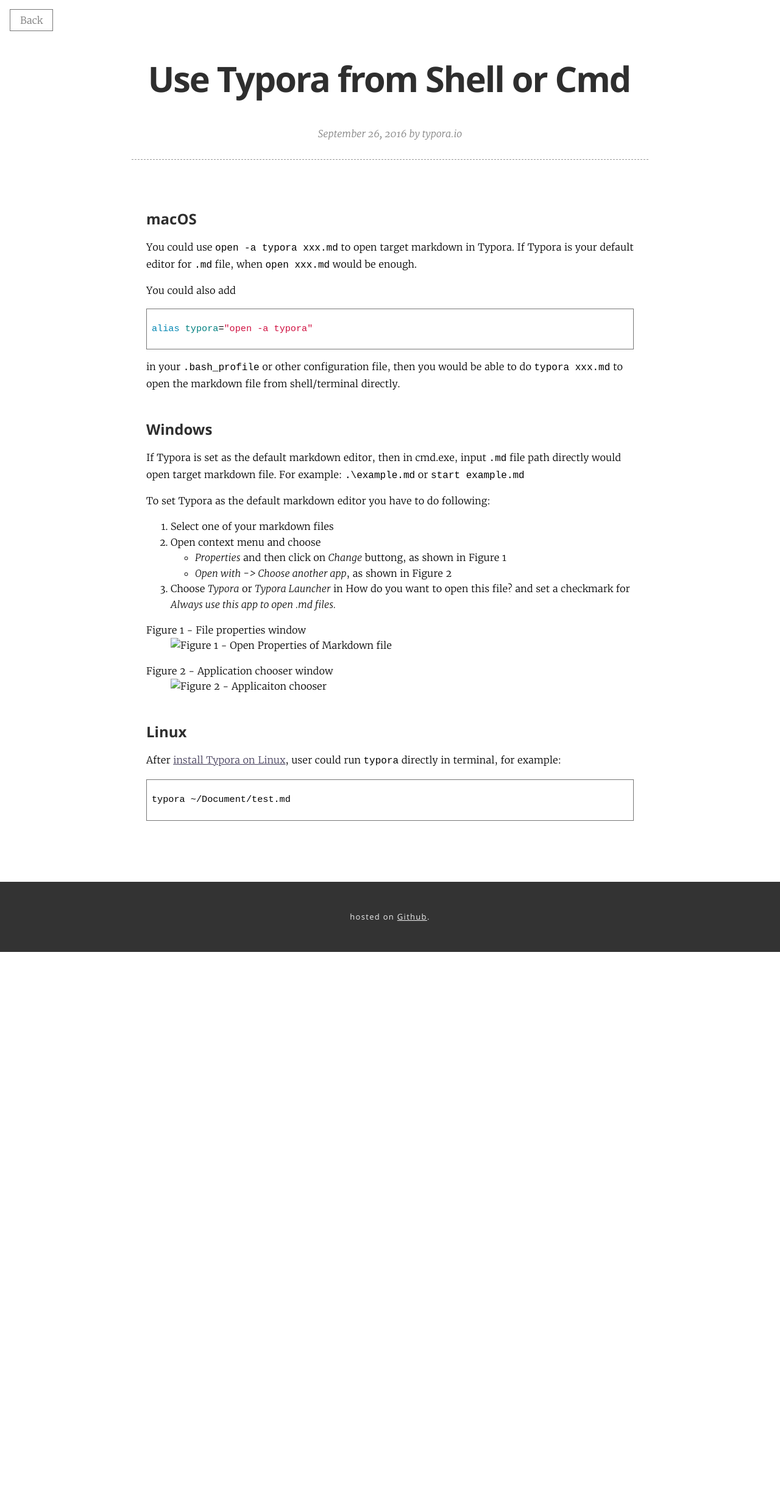
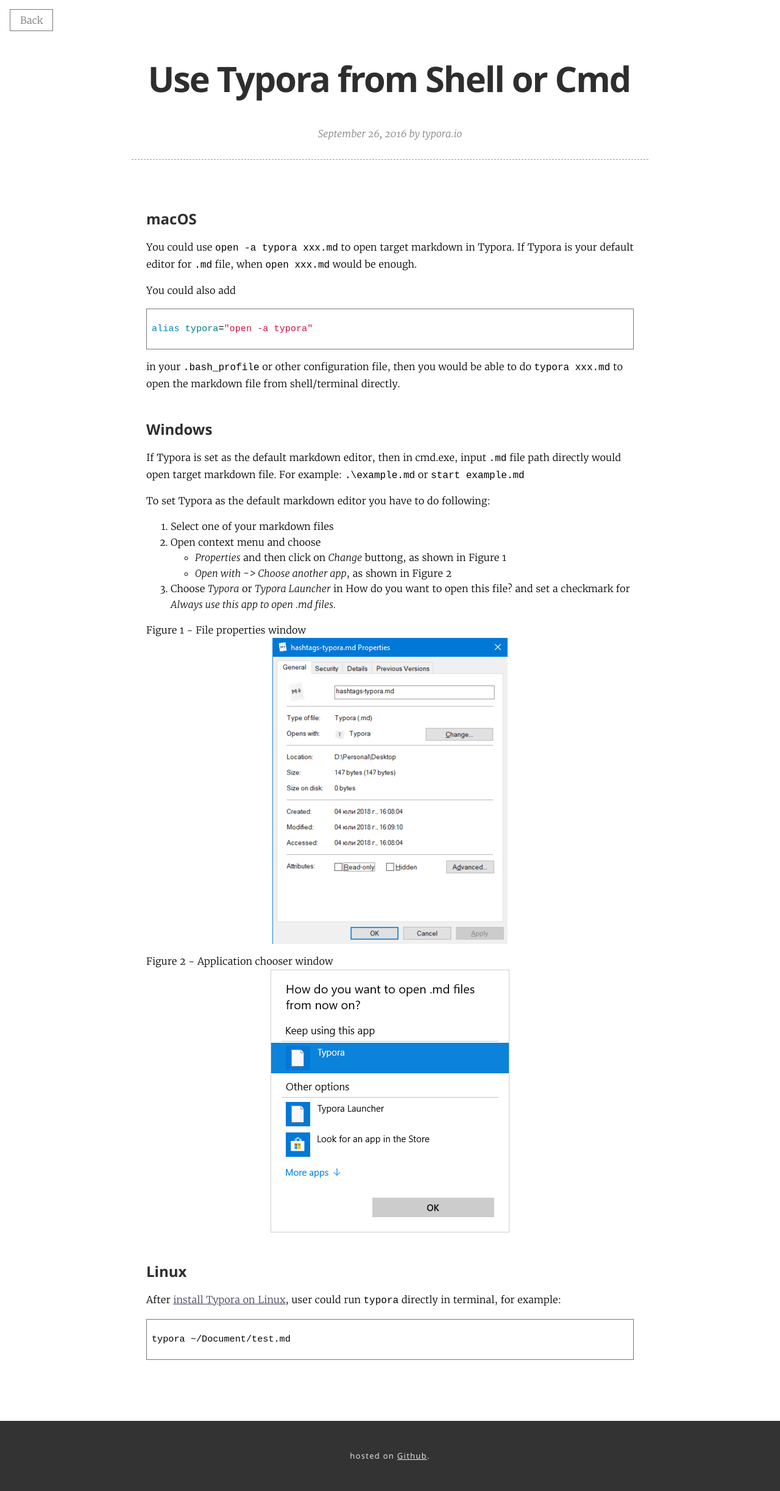
Before and after one commit to typora/support.typora.io, a Jekyll site: the page built from _posts/2016-06-26-Use Typora From Shell or cmd.md, in a window 1280 px wide. Shown: the whole page at 61% size. Built offline with Jekyll 4.4.1, drawn with Linux system fonts in a browser that asks for light colours; nearby versions of some CDN libraries; library files that are not in the unit come from our copies; before the commit the page ends 1561 px from its top, so only the background shows below that.

Commit message:
Update 2016-06-26-Use Typora From Shell or cmd.md

```diff
--- a/_posts/2016-06-26-Use Typora From Shell or cmd.md
+++ b/_posts/2016-06-26-Use Typora From Shell or cmd.md
@@ -34,11 +34,11 @@
 
 
 **Figure 1 - File properties window**
-![Figure 1 - Open Properties of Markdown file](media/use-from-shell/Snip20180704_1.png)
+![Figure 1 - Open Properties of Markdown file](/media/use-from-shell/Snip20180704_1.png)
 
 
 **Figure 2 - Application chooser window**
-![Figure 2 - Applicaiton chooser](media/use-from-shell/Snip20180704_2.png)
+![Figure 2 - Applicaiton chooser](/media/use-from-shell/Snip20180704_2.png)
 
 ## Linux
 
```
